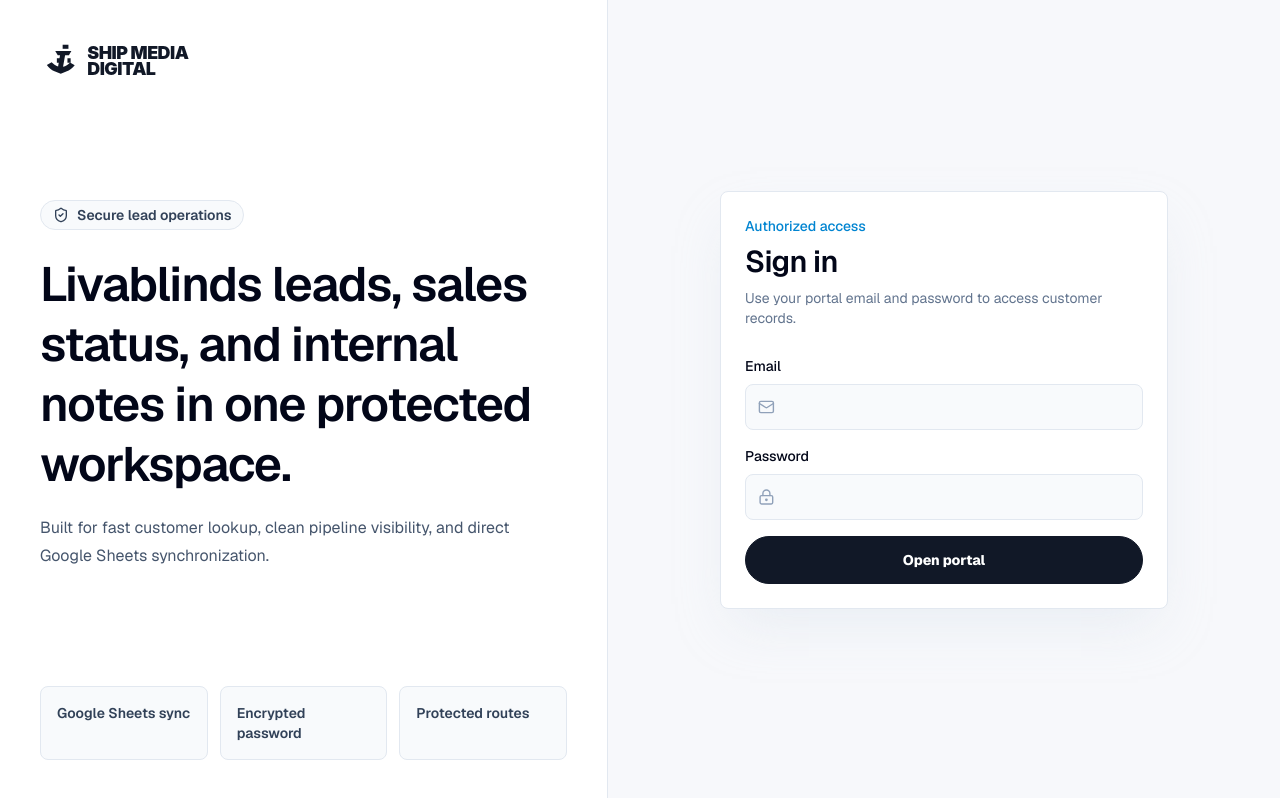
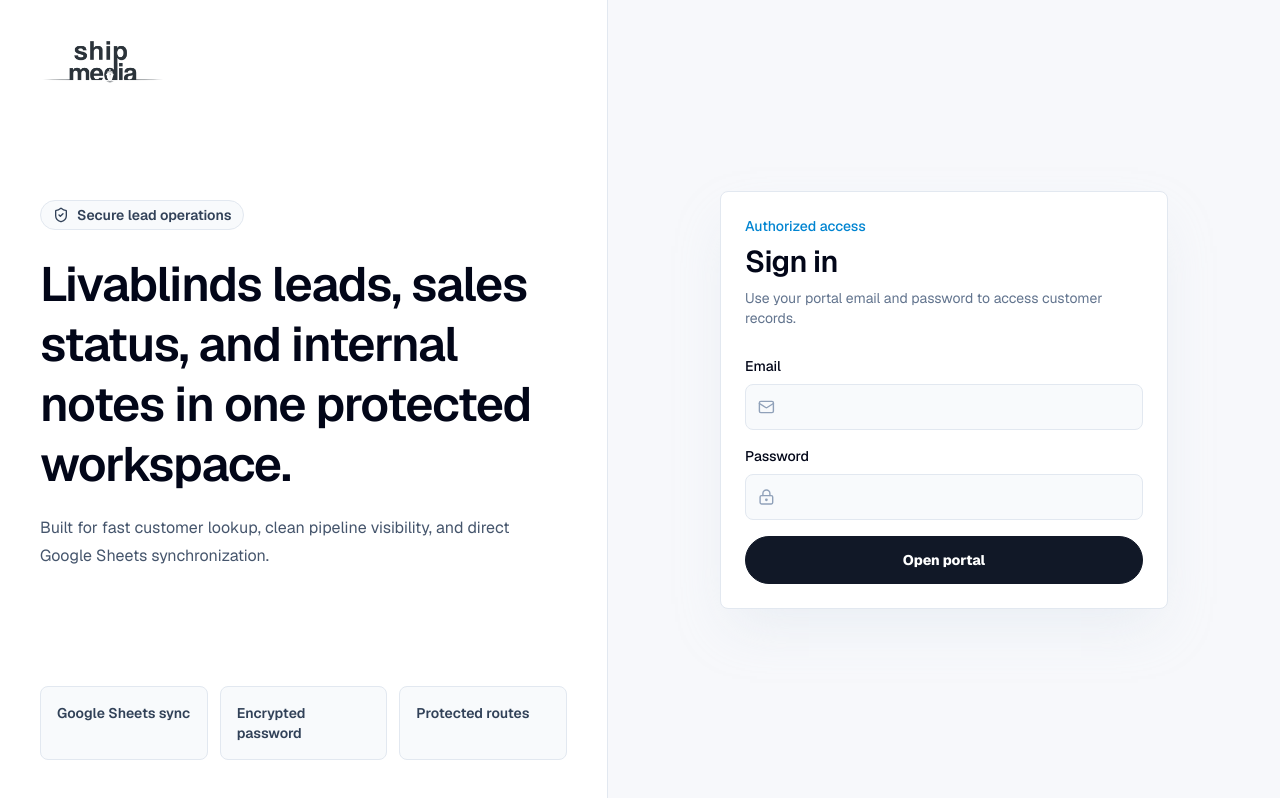
Before and after one commit to hasangemici88-art/ship-media-client-portal, a Next.js app: page /login in a window 1280 px wide. Built offline with nearby package versions, Linux system fonts and the light colour scheme; no server answers.

Commit message:
Use original banner logo

```diff
--- a/src/components/portal/BrandLogo.tsx
+++ b/src/components/portal/BrandLogo.tsx
@@ -1,26 +1,14 @@
+import Image from "next/image";
+
 export function BrandLogo({ className = "" }: { className?: string }) {
   return (
-    <svg
+    <Image
       className={className}
-      viewBox="0 0 210 54"
-      role="img"
-      aria-label="Ship Media Digital"
-      xmlns="http://www.w3.org/2000/svg"
-    >
-      <g fill="#111827">
-        <path d="M17.8 38.4c-3.7-1.8-6.9-4.4-9.4-7.8l5.9-3.4c2.1 2.4 4.8 4.2 7.9 5.2l3.3-18.8h6.2l-3.4 19.2c3.3-.8 6.2-2.6 8.6-5.3l5.7 3.5c-2.7 3.5-6.2 6.1-10.4 7.7l-6.7 2.7-7.7-3Z" />
-        <path d="M18.7 13.6h19.8l-3 5.1H21.8l-3.1-5.1Z" />
-        <path d="M27.8 5.8h7.1v5h-7.1z" />
-        <path d="M20.7 22.4h3.9v5.4h-3.9zM33.7 22.4h3.9v5.4h-3.9z" />
-      </g>
-      <g fill="#111827" fontFamily="Inter, Arial, sans-serif" fontWeight="900" letterSpacing="-.04em">
-        <text x="58" y="23" fontSize="22">
-          SHIP MEDIA
-        </text>
-        <text x="58" y="43" fontSize="22">
-          DIGITAL
-        </text>
-      </g>
-    </svg>
+      src="/Banner.png"
+      alt="Ship Media Digital"
+      width={1920}
+      height={672}
+      priority
+    />
   );
 }
```
Also changed, not shown: public/Banner.png (added).
